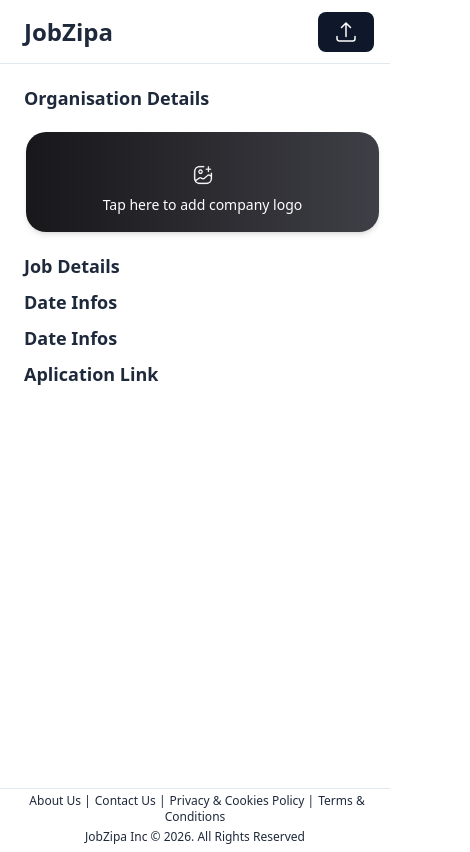
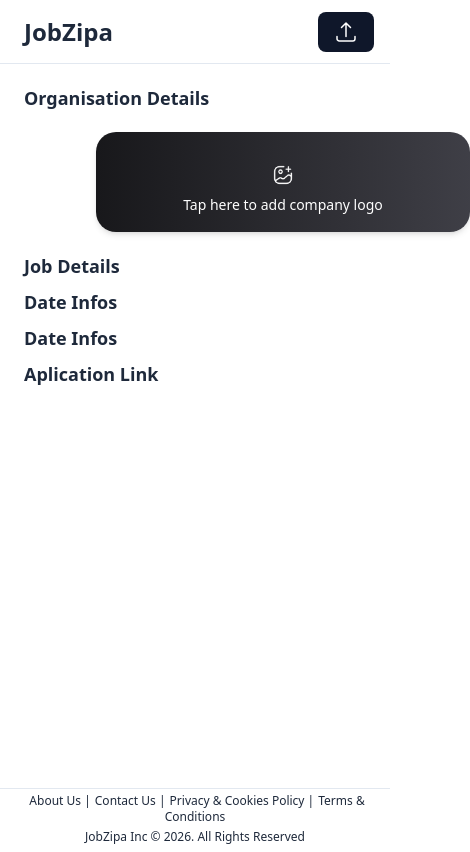
Before and after one commit to jordanyaaron/jobzipa, a Next.js app: page /post in a window 390 px wide. Shown: the whole page, 470 px wide, since content can reach past the window. Built offline with nearby package versions, Linux system fonts and the light colour scheme.

Commit message:
Update page.tsx

```diff
--- a/app/post/page.tsx
+++ b/app/post/page.tsx
@@ -100,9 +100,9 @@
                       {!imageSrc && !croppedImage  ? (
                           <button ref={logPickerRef}
                               className="
-                                  h-[100px]  md:h-[140px] lg:h-[150px]
-                                  w-[calc(100vw-37px)] lg:w-[590px]
-                                  m-[10px] lg:m-[20px]
+                                  h-[100px]  lg:h-[150px]
+                                  w-full lg:w-[590px]
+                                 mx-20 lg:m-[20px]
                                   my-5
                                   lg:ml-[37px]
                                   flex
```
